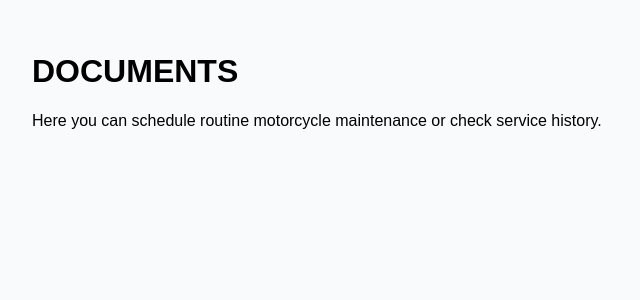
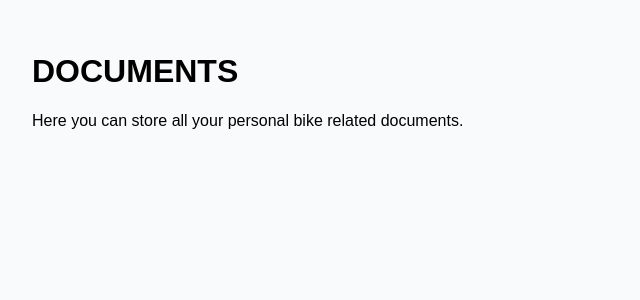
Before and after one commit to MatasZos/RoadGuardian, a Next.js app: page /documents in a window 1280 px wide. Shown: the top 300 px of the page, without its empty margins (0-640 px from the left). Built offline with nearby package versions, Linux system fonts and the light colour scheme.

Commit message:
Update page.js

```diff
--- a/src/app/documents/page.js
+++ b/src/app/documents/page.js
@@ -1,8 +1,8 @@
-export default function InformationPage() {
+export default function DocumentsPage() {
   return (
     <main style={{ padding: "2rem", fontFamily: "sans-serif" }}>
       <h1>DOCUMENTS</h1>
-      <p>Here you can schedule routine motorcycle maintenance or check service history.</p>
+      <p>Here you can store all your personal bike related documents.</p>
     </main>
   );
 }
```
